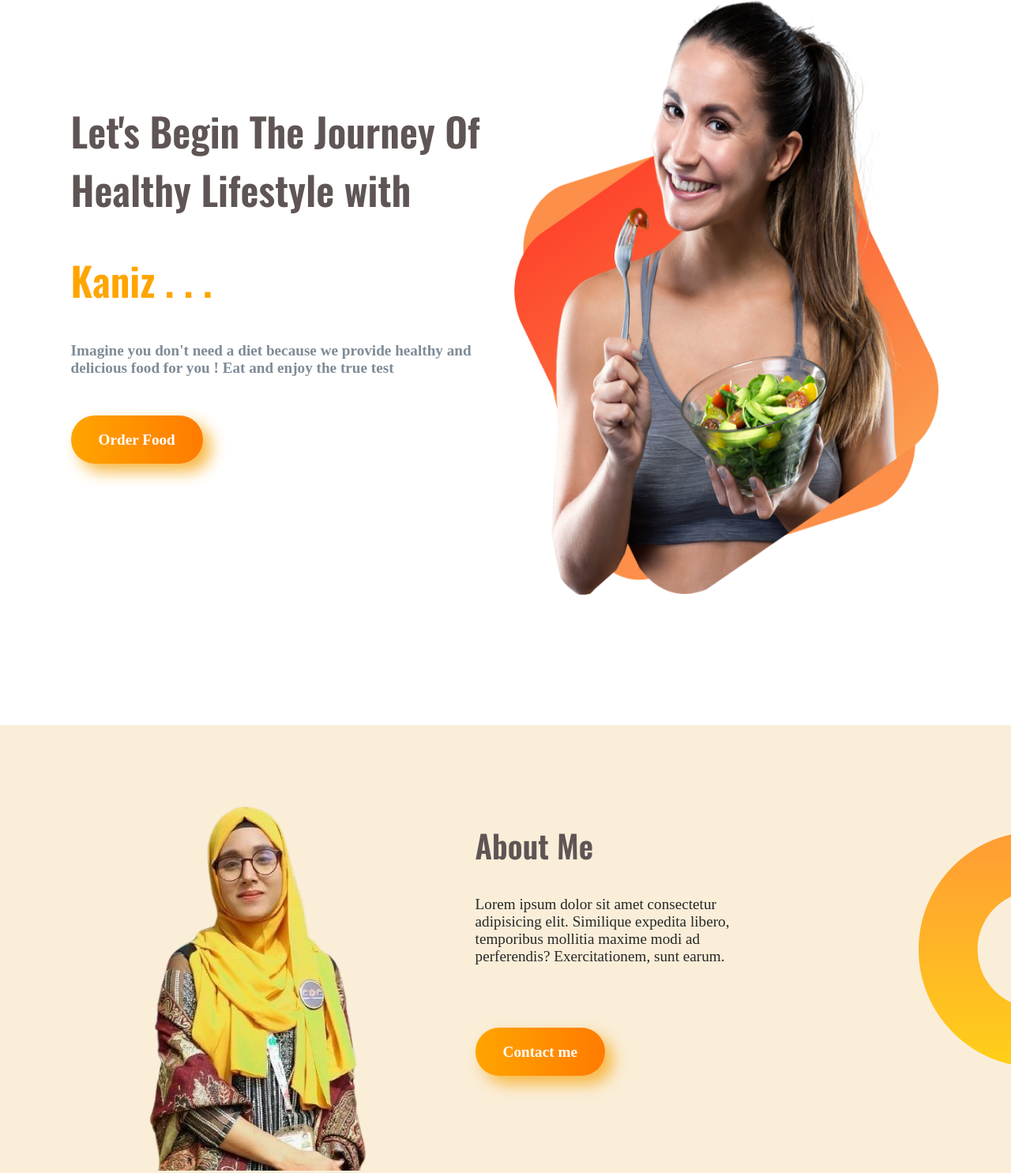
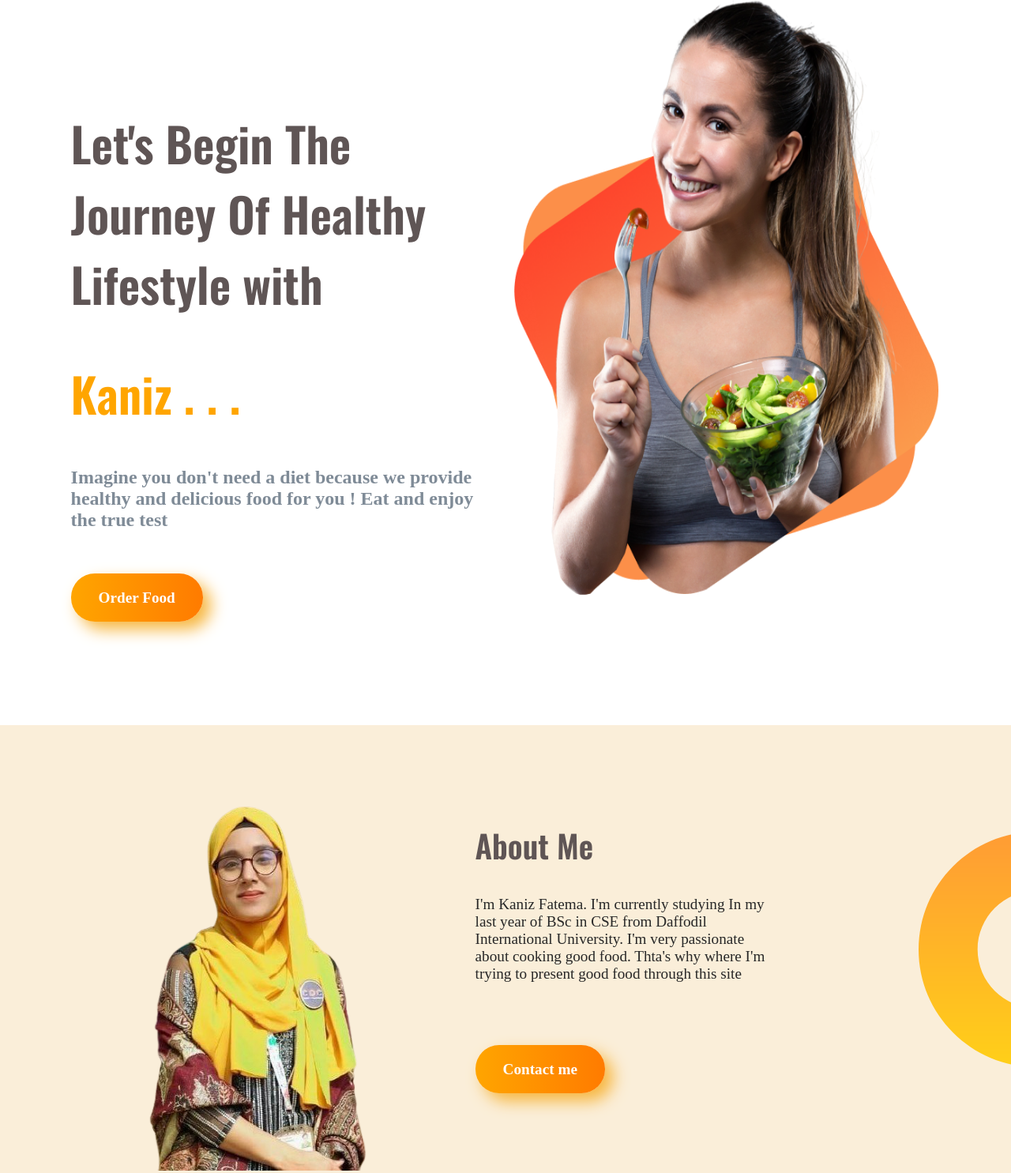
Before and after one commit to KCN07/Food-network, a plain HTML site: page index.html in a window 1280 px wide. Shown: the part 198-1683 px from the top of the page at 79% size. Drawn offline with nearby package versions, Linux system fonts and the light colour scheme.

Commit message:
Finished final touches again

```diff
--- a/index.html
+++ b/index.html
@@ -44,7 +44,7 @@
         <div class="intro1 gray" >
 
             <h2 class="hir font">About Me</h2>
-            <p id="introp" >Lorem ipsum dolor sit amet consectetur adipisicing elit. Similique expedita libero, temporibus mollitia maxime modi ad perferendis? Exercitationem, sunt earum.
+            <p id="introp" >I'm Kaniz Fatema. I'm currently studying In my last year of BSc in CSE from Daffodil International University. I'm very passionate about cooking good food. Thta's why where I'm trying to present good food through this site
             </p>
             <a href="https://kcn07.github.io/" target="blank" class="hbtn">Contact me</a>
         </div>
--- a/style.css
+++ b/style.css
@@ -14,7 +14,7 @@ color: orange;
 }
 .hdr1{
     font-weight: bolder;
-    font-size: 50px;
+    font-size: 60px;
 }
 
 .hir{
@@ -24,7 +24,7 @@ color: orange;
 
 #dashp{
     color:rgb(127, 139, 151);
-     font-size: larger;
+     font-size: x-large;
      font-weight: bold;
      padding-bottom: 50px;
 }
@@ -141,7 +141,7 @@ padding: 17px;
     border-radius: 12px;
     margin: 150px auto;
 
-    padding: 30px 70px;
+    padding: 30px 100px;
 }
 .mediacardtitle{
     text-align: center;
```
